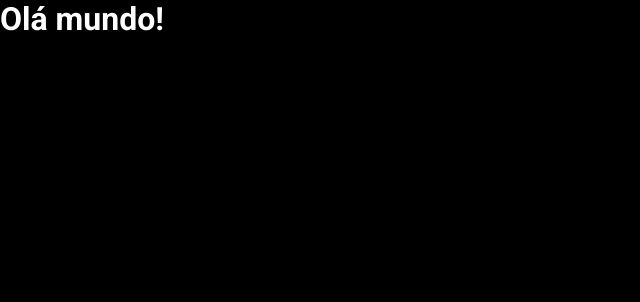
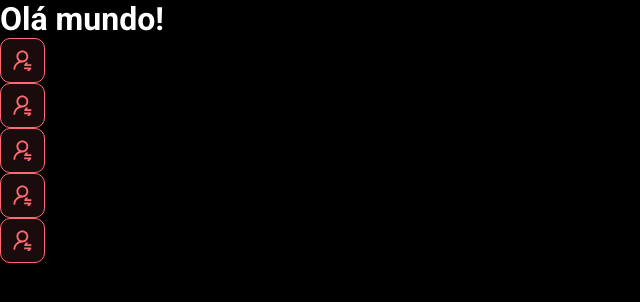
Before and after one commit to eucaiocezar/dsmeta, a React (Vite) app in the folder fronted/: page / in a window 1280 px wide. Shown: the top 302 px of the page, without its empty margins (0-640 px from the left). Built offline with nearby package versions, Linux system fonts and the light colour scheme.

Commit message:
First componnent

```diff
--- a/fronted/src/App.tsx
+++ b/fronted/src/App.tsx
@@ -1,8 +1,15 @@
-
+import NotificationButton from "./components/NotificationButton"
 
 function App() {
-  return(
-  <h1>Olá mundo!</h1>
+  return (
+    <>
+      <h1>Olá mundo!</h1>
+      <NotificationButton />
+      <NotificationButton />
+      <NotificationButton />
+      <NotificationButton />
+      <NotificationButton />
+    </>
   )
 }
 
--- /dev/null
+++ b/fronted/src/components/NotificationButton/index.tsx
@@ -0,0 +1,11 @@
+import icon from '../../assets/img/Notification-icon.svg'
+import './styles.css'
+function NotificationButton() {
+    return (
+        <div className="dsmeta-red-btn">
+            <img src={icon} alt="Notificar" />
+        </div>
+    )
+}
+
+export default NotificationButton
--- /dev/null
+++ b/fronted/src/components/NotificationButton/styles.css
@@ -0,0 +1,15 @@
+.dsmeta-red-btn {
+    height: 45px;
+    width: 45px;
+    background: rgba(255, 107, 114, 0.1);
+    border: 1px solid #ff6b72;
+    border-radius: 10px;
+    display: flex;
+    align-items: center;
+    justify-content: center;
+    cursor: pointer;
+  }
+
+  .dsmeta-red-btn img {
+      width: 19px;
+  }
```
Also changed, not shown: fronted/src/assets/img/Notification-icon.svg (added).
